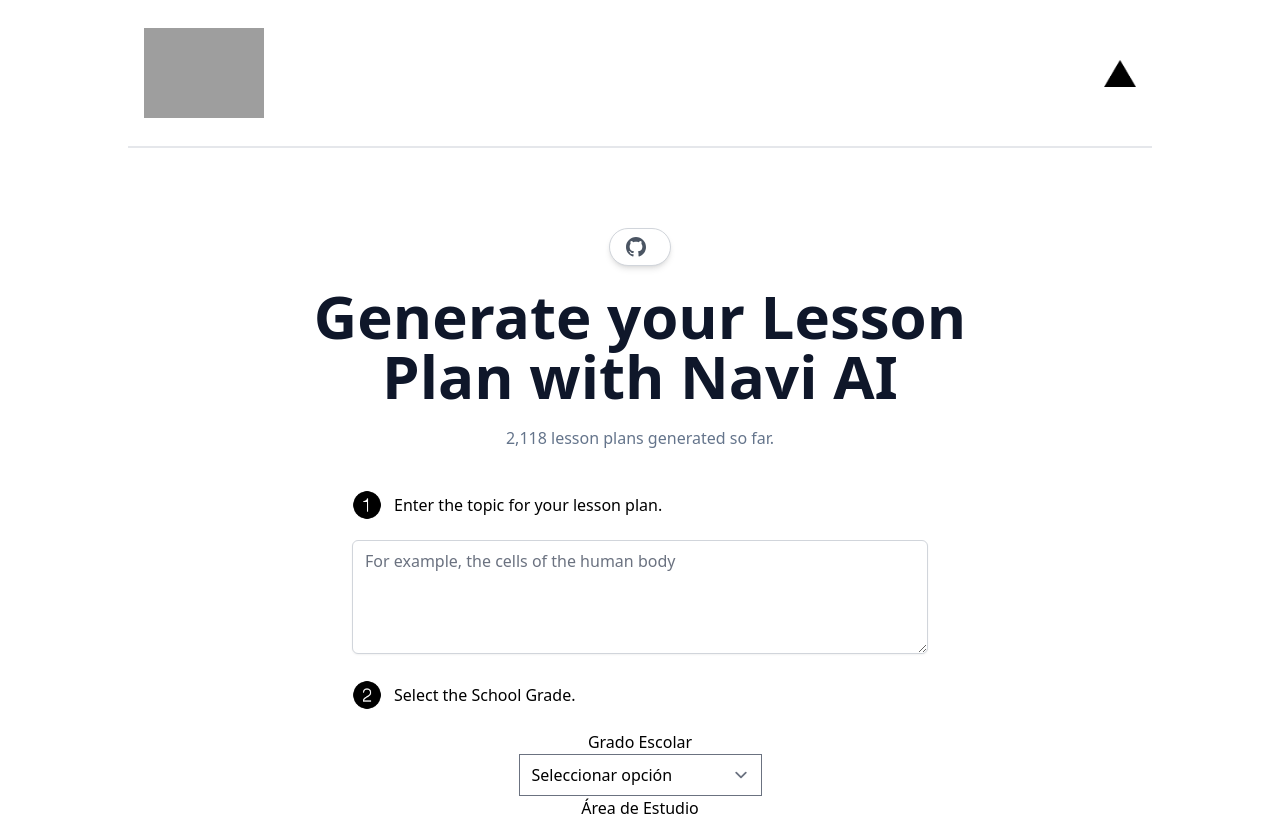
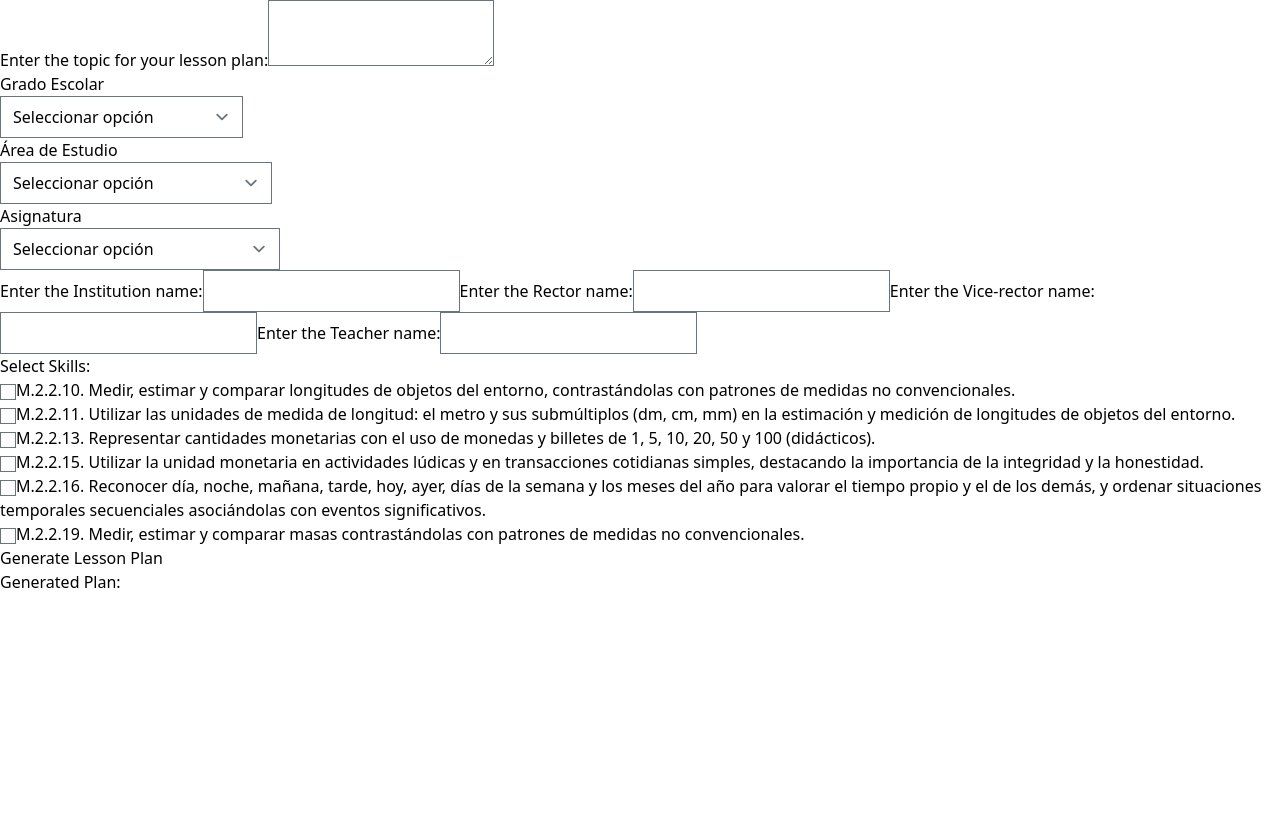
Before and after one commit to joztos/lessonplangen, a Next.js app: page / in a window 1280 px wide. Shown: the top 816 px of the page. Built offline with nearby package versions, Linux system fonts and the light colour scheme; grey boxes are pictures that could not be loaded.

Commit message:
azakakaka

```diff
--- a/pages/index.tsx
+++ b/pages/index.tsx
@@ -21,7 +21,7 @@ const Home: NextPage = () => {
   const [viceRector, setViceRector] = useState("");
   const [teacher, setTeacher] = useState("");
   const [skills, setSkills] = useState<string[]>([]);
-  const [selectedSkills, setSelectedSkills] = useState<string[]>([]);
+  const [selectedSkills, setSelectedSkills] = useState([]);
   const [generatedBios, setGeneratedBios] = useState<string>("");
 
   const bioRef = useRef<null | HTMLDivElement>(null);
@@ -53,13 +53,7 @@ const Home: NextPage = () => {
     }
   };
 
-  useEffect(() => {
-    console.log(generatedBios);
-  }, [generatedBios]);
-
-  const prompt = "I am creating an app that generates class plans for students. We have various student grade levels, such as First Grade, Second Grade.. All of them have their own theme for creating a class plan. Please, create a long and perfect class plan according to the student's grade level and the theme. The student's grade is " + grade + " the theme is " + bio + " the area of study is " + area + " and the subject is " + subject + "\n. Your response must be formatted using HTML Elements for easier readability, including paragraph tags, line breaks, headings and bold titles where applicable, no need to create Full HTML Page including head, title elements. Write the previous content with the following topics. 1. Early activity. Provide an activation and focus activity for the students before starting the class. 2. Prerequisites Provide the detailed knowledge required to learn the topic. 3. Class Theme and Objectives 4. Development of the Theme 5. Reconnect Activity This allows the students to reconnect their attention to class time and prepare them emotionally for the development of the planned activities. 6. Class Activities The activities should be prepared and designed to reinforce the new knowledge learned. They can be developed individually or collectively. It has to be productive and meaningful to promote the development of thinking skills. We recommend using an educational platform for this. 7. Assessment Provide some sample questions.";
-
-  const generateBio = async (e: any) => {
+  const generateBio = async (e) => {
     e.preventDefault();
     setGeneratedBios("");
     setLoading(true);
@@ -69,7 +63,7 @@ const Home: NextPage = () => {
         "Content-Type": "application/json",
       },
       body: JSON.stringify({
-        prompt,
+        prompt: `I am creating an app that generates class plans for students. We have various student grade levels, such as First Grade, Second Grade.. All of them have their own theme for creating a class plan. Please, create a long and perfect class plan according to the student's grade level and the theme. The student's grade is ${grade}, the theme is ${bio}, the area of study is ${area}, and the subject is ${subject}. The institution is ${institution}, the rector is ${rector}, the vice-rector is ${viceRector}, and the teacher is ${teacher}. The skills are ${selectedSkills.join(", ")}.`,
       }),
     });
 
@@ -77,78 +71,26 @@ const Home: NextPage = () => {
       throw new Error(response.statusText);
     }
 
-    const data = response.body;
-    if (!data) {
-      return;
-    }
-
-    const reader = data.getReader();
-    const decoder = new TextDecoder();
-    let done = false;
-
-    while (!done) {
-      const { value, done: doneReading } = await reader.read();
-      done = doneReading;
-      const chunkValue = decoder.decode(value);
-      setGeneratedBios((prev) => prev + chunkValue);
-    }
+    const data = await response.json();
+    setGeneratedBios(data);
     scrollToBios();
     setLoading(false);
   };
 
   return (
-    <div className="flex max-w-5xl mx-auto flex-col items-center justify-center py-2 min-h-screen">
+    <div>
       <Head>
-        <title>MagicPlan</title>
+        <title>Lesson Plan Generator</title>
+        <meta name="description" content="Generated by AI" />
         <link rel="icon" href="/favicon.ico" />
       </Head>
 
-      <Header />
-
-      <main className="flex flex-1 w-full flex-col items-center justify-center text-center px-4 mt-12 sm:mt-20">
-        <a
-          className="flex max-w-fit items-center justify-center space-x-2 rounded-full border border-gray-300 bg-white px-4 py-2 text-sm text-gray-600 shadow-md transition-colors hover:bg-gray-100 mb-5"
-          href="https://samasat.com/"
-          target="_blank"
-          rel="noopener noreferrer"
-        >
-          <Github />
-          <p></p>
-        </a>
-        <h1 className="sm:text-6xl text-4xl max-w-[708px] font-bold text-slate-900">
-          Generate your Lesson Plan with Navi AI
-        </h1>
-        <p className="text-slate-500 mt-5">
-          2,118 lesson plans generated so far.
-        </p>
-        <div className="max-w-xl w-full">
-          <div className="flex mt-10 items-center space-x-3">
-            <Image
-              src="/1-black.png"
-              width={30}
-              height={30}
-              alt="1 icon"
-              className="mb-5 sm:mb-0"
-            />
-            <p className="text-left font-medium">
-              Enter the topic for your lesson plan.{" "}
-              <span className="text-slate-500"></span>
-            </p>
-          </div>
-          <textarea
-            value={bio}
-            onChange={(e) => setBio(e.target.value)}
-            rows={4}
-            className="w-full rounded-md border-gray-300 shadow-sm focus:border-black focus:ring-black my-5"
-            placeholder={"For example, the cells of the human body"}
-          />
-          <div className="flex mb-5 items-center space-x-3">
-            <Image src="/2-black.png" width={30} height={30} alt="1 icon" />
-            <p className="text-left font-medium">
-              Select the School Grade.
-            </p>
-          </div>
-          <div className="block">
+      <main>
+        <form onSubmit={generateBio}>
+          <label>
+            Enter the topic for your lesson plan:
+            <textarea value={bio} onChange={(e) => setBio(e.target.value)} />
+          </label>
           <DropDown
             label="Grado Escolar"
             selectedOption={grade}
@@ -194,90 +136,38 @@ const Home: NextPage = () => {
             ]}
             onSelectOption={setSubject}
           />
-          </div>
           <label>
             Enter the Institution name:
-            <input
-              type="text"
-              value={institution}
-              onChange={(e) => setInstitution(e.target.value)}
-              className="w-full rounded-md border-gray-300 shadow-sm focus:border-black focus:ring-black my-5"
-            />
+            <input type="text" value={institution} onChange={(e) => setInstitution(e.target.value)} />
           </label>
           <label>
             Enter the Rector name:
-            <input
-              type="text"
-              value={rector}
-              onChange={(e) => setRector(e.target.value)}
-              className="w-full rounded-md border-gray-300 shadow-sm focus:border-black focus:ring-black my-5"
-            />
+            <input type="text" value={rector} onChange={(e) => setRector(e.target.value)} />
           </label>
           <label>
             Enter the Vice-rector name:
-            <input
-              type="text"
-              value={viceRector}
-              onChange={(e) => setViceRector(e.target.value)}
-              className="w-full rounded-md border-gray-300 shadow-sm focus:border-black focus:ring-black my-5"
-            />
+            <input type="text" value={viceRector} onChange={(e) => setViceRector(e.target.value)} />
           </label>
           <label>
             Enter the Teacher name:
-            <input
-              type="text"
-              value={teacher}
-              onChange={(e) => setTeacher(e.target.value)}
-              className="w-full rounded-md border-gray-300 shadow-sm focus:border-black focus:ring-black my-5"
-            />
+            <input type="text" value={teacher} onChange={(e) => setTeacher(e.target.value)} />
           </label>
           <div>
             <h2>Select Skills:</h2>
             {skills.map((skill, index) => (
               <div key={index}>
-                <input
-                  type="checkbox"
-                  id={`skill${index}`}
-                  checked={selectedSkills.includes(skill)}
-                  onChange={() => handleSkillSelection(skill)}
-                />
+                <input type="checkbox" id={`skill${index}`} checked={selectedSkills.includes(skill)} onChange={() => handleSkillSelection(skill)} />
                 <label htmlFor={`skill${index}`}>{skill}</label>
               </div>
             ))}
           </div>
-
-          <button
-  className="flex items-center justify-center px-5 py-3 border border-transparent text-base font-medium rounded-md text-white bg-black hover:bg-gray-900"
-  type="submit"
->
-  Generate Lesson Plan
-  {loading && <LoadingDots color="white" />}
-</button>
-
-
-        </div>
-        <div ref={bioRef}>
+          <button type="submit">Generate Lesson Plan</button>
+        </form>
+        <div>
           <h2>Generated Plan:</h2>
           {generatedBios && parse(generatedBios)}
         </div>
       </main>
-
-      <Footer />
-      <Toaster
-        position="top-center"
-        toastOptions={{
-          className: "",
-          style: {
-            margin: "40px",
-            background: "#363636",
-            color: "#fff",
-            zIndex: 1,
-          },
-          success: {
-            duration: 2000,
-          },
-        }}
-      />
     </div>
   );
 };
```
Lines whose indentation alone changed are shown as unchanged.
